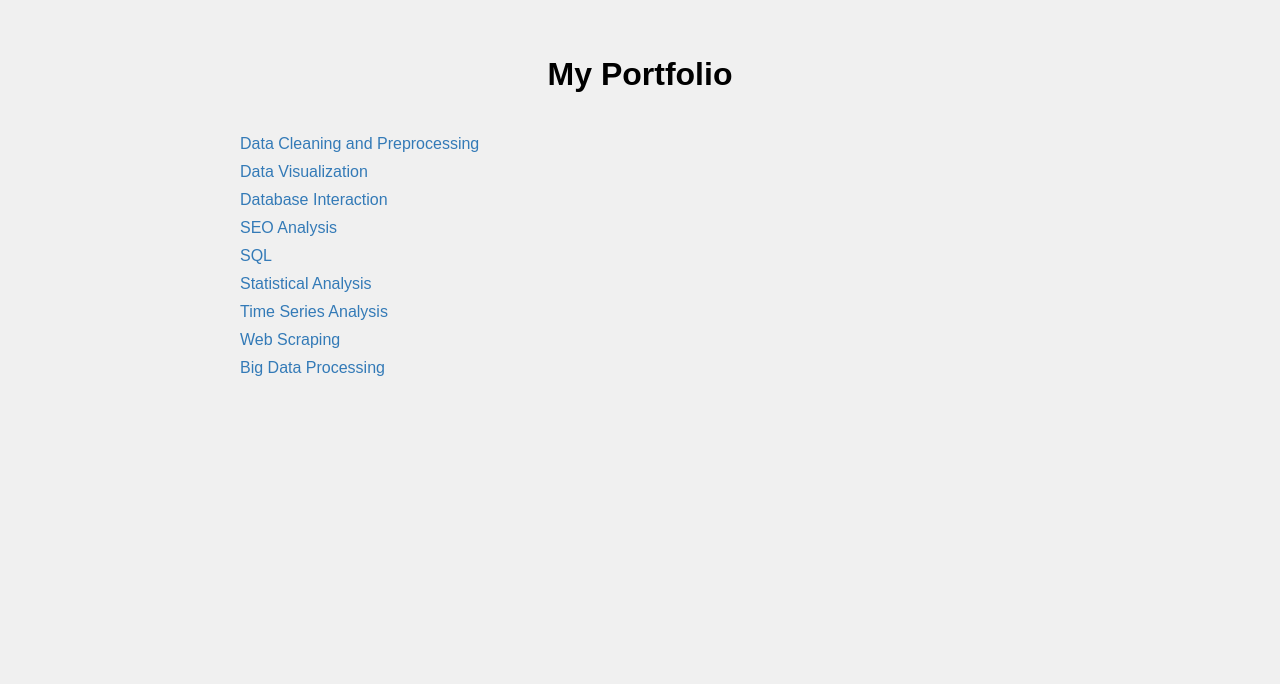
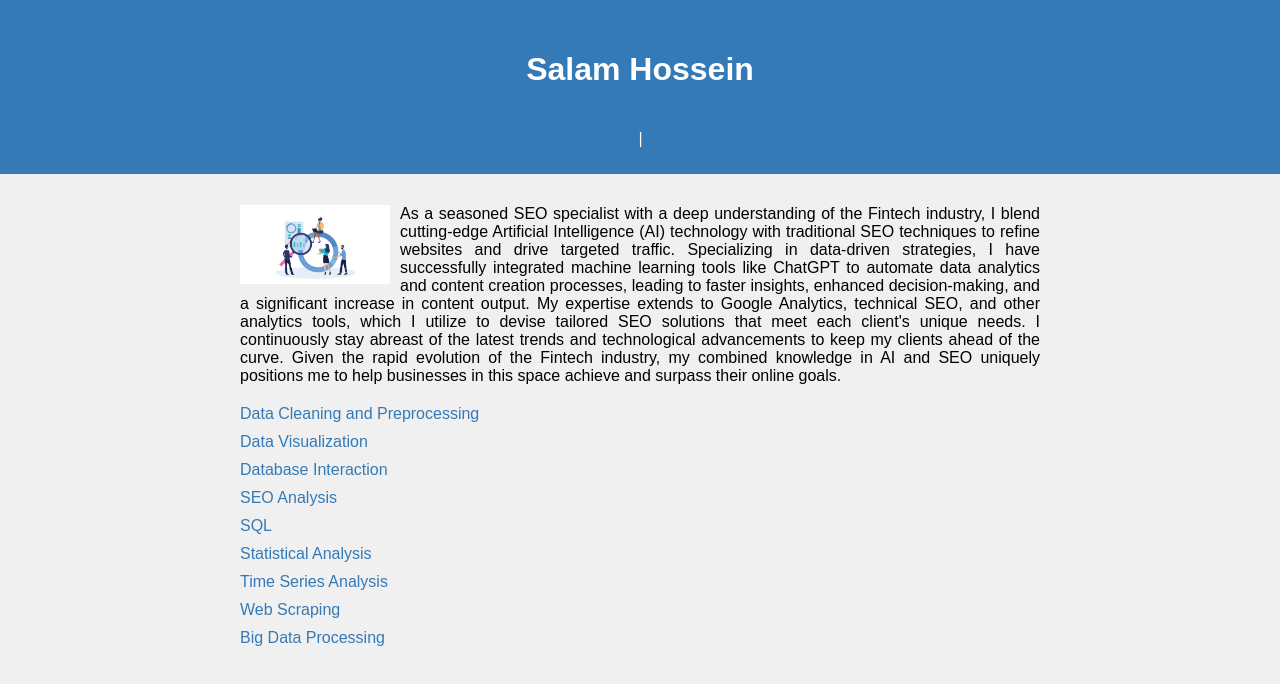
Before and after one commit to salamhossein/data-science-portfolio, a plain HTML site: page index.html in a window 1280 px wide. Drawn offline with Linux system fonts and the light colour scheme.

Commit message:
Update index.html

```diff
--- a/index.html
+++ b/index.html
@@ -32,11 +32,33 @@
         a:hover {
             color: #23527c;
         }
+        .intro {
+            text-align: justify;
+            margin-bottom: 20px;
+        }
+        .intro img {
+            float: left;
+            margin-right: 10px;
+            width: 150px;
+        }
+        .header {
+            text-align: center;
+            background-color: #337ab7;
+            color: white;
+            padding: 10px;
+        }
     </style>
 </head>
 <body>
+    <div class='header'>
+        <h1>Salam Hossein</h1>
+        <p><a href='https://www.linkedin.com/in/salamhossein/'>LinkedIn</a> | <a href='https://github.com/salamhossein/data-science-portfolio/blob/main/Resume%20V1.pdf'>Resume</a></p>
+    </div>
     <div class='container'>
-        <h1>My Portfolio</h1>
+        <div class='intro'>
+            <img src='https://github.com/salamhossein/data-science-portfolio/blob/main/data%20analyst.jpeg?raw=true' alt='Profile Picture'>
+            <p>As a seasoned SEO specialist with a deep understanding of the Fintech industry, I blend cutting-edge Artificial Intelligence (AI) technology with traditional SEO techniques to refine websites and drive targeted traffic. Specializing in data-driven strategies, I have successfully integrated machine learning tools like ChatGPT to automate data analytics and content creation processes, leading to faster insights, enhanced decision-making, and a significant increase in content output. My expertise extends to Google Analytics, technical SEO, and other analytics tools, which I utilize to devise tailored SEO solutions that meet each client's unique needs. I continuously stay abreast of the latest trends and technological advancements to keep my clients ahead of the curve. Given the rapid evolution of the Fintech industry, my combined knowledge in AI and SEO uniquely positions me to help businesses in this space achieve and surpass their online goals.</p>
+        </div>
         <ul>
             <li><a href='https://salamhossein.github.io/data-science-portfolio/Data_Cleaning_and_Preprocessing.html'>Data Cleaning and Preprocessing</a></li>
             <li><a href='https://salamhossein.github.io/data-science-portfolio/Data_Visualization.html'>Data Visualization</a></li>
```
